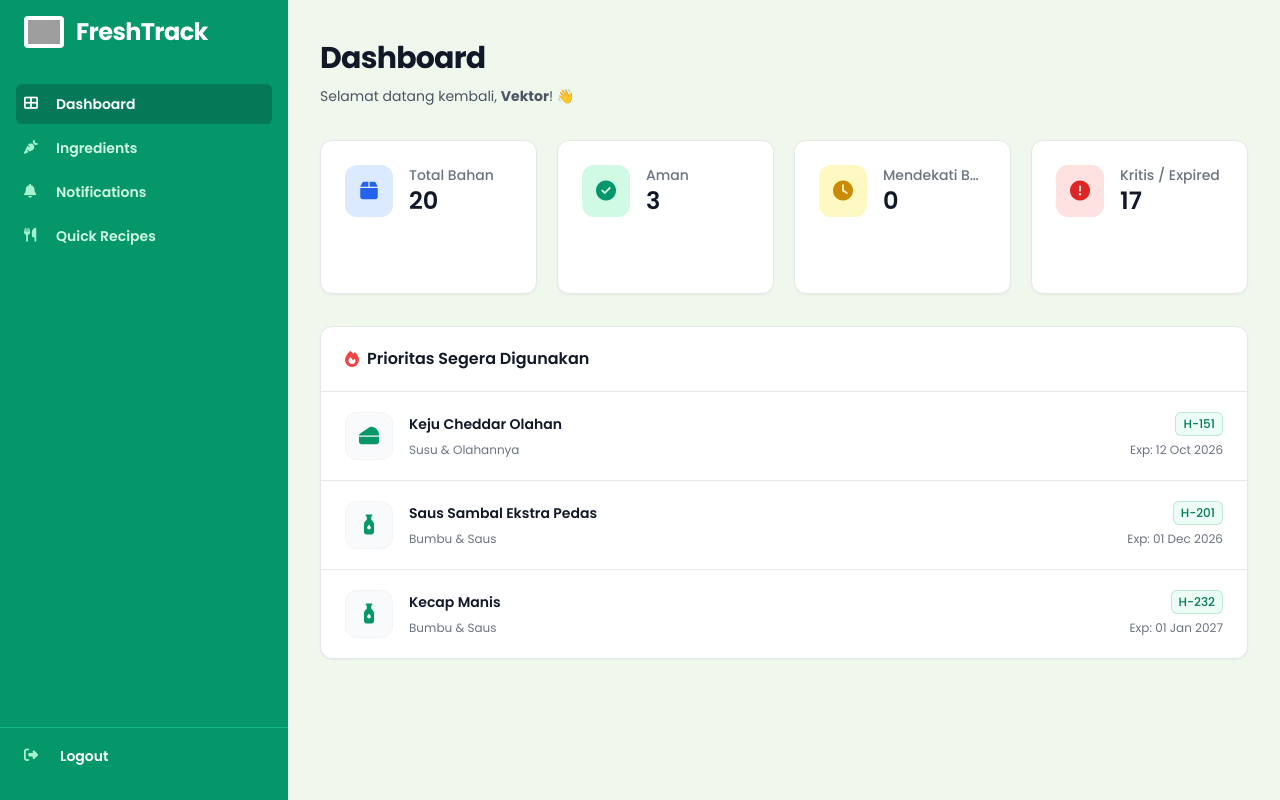
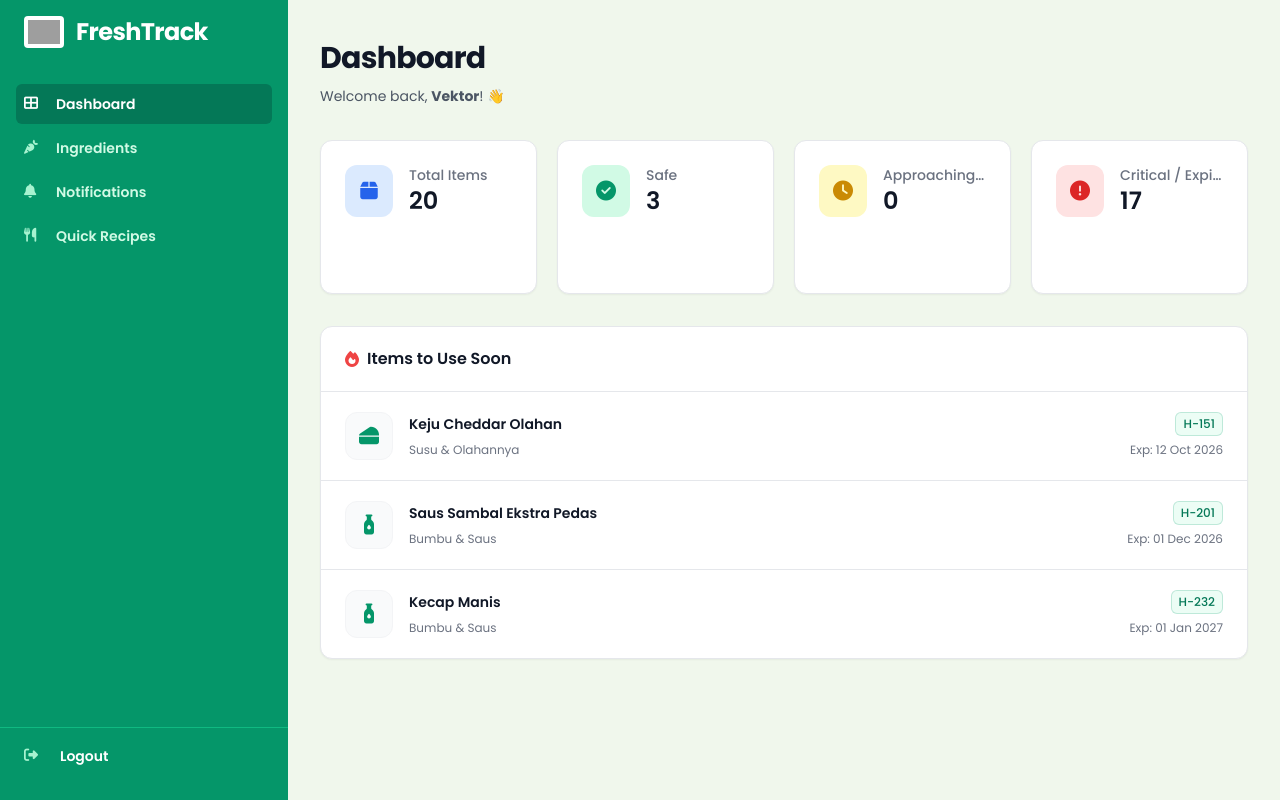
Before and after one commit to vektor-glitch/FreshTrack, a PHP site: page /pages/dashboard.php in a window 1280 px wide. Run offline with PHP 8.4, Linux system fonts and the light colour scheme; a user stored in the database is signed in; data comes from the database, SQL or seed files in the repository; some libraries are stand-ins or nearby versions; grey boxes are pictures that could not be loaded.

Commit message:
revisi kesekian kalinya

```diff
--- a/auth/login.php
+++ b/auth/login.php
@@ -14,7 +14,7 @@ if ($_SERVER['REQUEST_METHOD'] === 'POST') {
     $password = $_POST['password'] ?? '';
 
     if (empty($email) || empty($password)) {
-        $error = 'Email dan password wajib diisi.';
+        $error = 'Email and password are required.';
     } else {
         $stmt = $connection->prepare("SELECT id, username, password_hash FROM users WHERE email = ?");
         $stmt->bind_param("s", $email);
@@ -42,10 +42,10 @@ if ($_SERVER['REQUEST_METHOD'] === 'POST') {
                 header("Location: /Kuis-ResponsiPWD/FreshTrack/pages/dashboard.php");
                 exit();
             } else {
-                $error = 'Password salah.';
+                $error = 'Incorrect password.';
             }
         } else {
-            $error = 'Email tidak ditemukan.';
+            $error = 'Email not found.';
         }
     }
 }
--- a/includes/auth_check.php
+++ b/includes/auth_check.php
@@ -23,24 +23,24 @@ if (!isset($_SESSION['user_id'])) {
             $expiry = new DateTime($user['remember_token_expiry']);
 
             if ($user['remember_token'] && hash_equals($user['remember_token'], $hashed_token) && $now < $expiry) {
-                // Token valid, loginkan pengguna secara otomatis
+                // Token valid, auto-login user
                 $_SESSION['user_id'] = $user_id;
                 $_SESSION['username'] = $user['username'];
             } else {
-                // Token tidak valid atau kedaluwarsa, hapus cookie
+                // Token invalid or expired, delete cookie
                 setcookie('remember_me', '', time() - 3600, "/");
-                header("Location: /Kuis-ResponsiPWD/FreshTrack/auth/login.php");
+                header("Location: /Kuis-ResponsiPWD/FreshTrack/index.php", true, 302);
                 exit();
             }
         } else {
-            // Pengguna tidak ditemukan, hapus cookie
+            // User not found, delete cookie
             setcookie('remember_me', '', time() - 3600, "/");
-            header("Location: /Kuis-ResponsiPWD/FreshTrack/auth/login.php");
+            header("Location: /Kuis-ResponsiPWD/FreshTrack/index.php", true, 302);
             exit();
         }
     } else {
-        // Tidak ada sesi dan tidak ada cookie, arahkan ke halaman login
-        header("Location: /Kuis-ResponsiPWD/FreshTrack/auth/login.php");
+        // No session and no cookie, redirect to index
+        header("Location: /Kuis-ResponsiPWD/FreshTrack/index.php", true, 302);
         exit();
     }
 }
--- a/includes/sidebar.php
+++ b/includes/sidebar.php
@@ -53,7 +53,7 @@ $base = '/Kuis-ResponsiPWD/FreshTrack';
             </li>
 
             <li class="-mx-6 mt-auto">
-              <a href="<?= $base ?>/auth/logout.php" onclick="return confirm('Yakin ingin logout?')" class="flex items-center gap-x-4 px-6 py-3 text-sm/6 font-semibold text-white hover:bg-emerald-700 transition-colors">
+              <a href="<?= $base ?>/auth/logout.php" onclick="return confirm('Are you sure you want to logout?')" class="flex items-center gap-x-4 px-6 py-3 text-sm/6 font-semibold text-white hover:bg-emerald-700 transition-colors">
                 <i class="fas fa-sign-out-alt size-5 pt-1 text-emerald-200"></i>
                 <span aria-hidden="true">Logout</span>
               </a>
@@ -103,7 +103,7 @@ $base = '/Kuis-ResponsiPWD/FreshTrack';
           </ul>
         </li>
         <li class="-mx-6 mt-auto border-t border-emerald-500">
-          <a href="<?= $base ?>/auth/logout.php" onclick="return confirm('Yakin ingin logout?')" class="flex items-center gap-x-4 px-6 py-4 text-sm/6 font-semibold text-white hover:bg-emerald-700 transition-colors">
+          <a href="<?= $base ?>/auth/logout.php" onclick="return confirm('Are you sure you want to logout?')" class="flex items-center gap-x-4 px-6 py-4 text-sm/6 font-semibold text-white hover:bg-emerald-700 transition-colors">
             <i class="fas fa-sign-out-alt size-5 pt-0.5 text-emerald-200 group-hover:text-white"></i>
             <span aria-hidden="true">Logout</span>
           </a>
@@ -120,7 +120,7 @@ $base = '/Kuis-ResponsiPWD/FreshTrack';
     <i class="fas fa-bars text-xl"></i>
   </button>
   <div class="flex-1 text-sm/6 font-semibold text-white tracking-wide"><?= htmlspecialchars($page_title ?? 'FreshTrack') ?></div>
-  <a href="<?= $base ?>/auth/logout.php" onclick="return confirm('Yakin ingin logout?')">
+  <a href="<?= $base ?>/auth/logout.php" onclick="return confirm('Are you sure you want to logout?')">
     <span class="sr-only">Logout</span>
     <i class="fas fa-sign-out-alt text-emerald-100 hover:text-white text-lg"></i>
   </a>
--- a/pages/dashboard.php
+++ b/pages/dashboard.php
@@ -54,7 +54,7 @@ $priority = array_slice($priority, 0, 7);
 
         <div class="mb-8">
             <h1 class="text-3xl font-bold tracking-tight text-gray-900">Dashboard</h1>
-            <p class="mt-2 text-sm/6 text-gray-600">Selamat datang kembali, <strong><?= htmlspecialchars($username) ?></strong>! 👋</p>
+            <p class="mt-2 text-sm/6 text-gray-600">Welcome back, <strong><?= htmlspecialchars($username) ?></strong>! 👋</p>
         </div>
 
         <!-- Notification Banner -->
@@ -66,7 +66,7 @@ $priority = array_slice($priority, 0, 7);
             </div>
             <div class="ml-3">
               <p class="text-sm font-medium <?= $alerts[0]['days_left'] <= 1 ? 'text-red-800' : 'text-yellow-800' ?>">
-                ⚠️ Ada <strong><?= count($alerts) ?></strong> bahan makanan yang mendekati/melewati kedaluwarsa! Segera cek inventaris Anda.
+                ⚠️ There are <strong><?= count($alerts) ?></strong> items approaching or past expiration! Please check your inventory.
               </p>
             </div>
           </div>
@@ -80,7 +80,7 @@ $priority = array_slice($priority, 0, 7);
               <div class="absolute rounded-xl bg-blue-100 p-3">
                 <i class="fas fa-box text-blue-600 size-6 text-center text-xl"></i>
               </div>
-              <p class="ml-16 truncate text-sm font-medium text-gray-500">Total Bahan</p>
+              <p class="ml-16 truncate text-sm font-medium text-gray-500">Total Items</p>
             </dt>
             <dd class="ml-16 flex items-baseline pb-6 sm:pb-7">
               <p class="text-2xl font-semibold text-gray-900"><?= $total ?></p>
@@ -92,7 +92,7 @@ $priority = array_slice($priority, 0, 7);
               <div class="absolute rounded-xl bg-emerald-100 p-3">
                 <i class="fas fa-check-circle text-emerald-600 size-6 text-center text-xl"></i>
               </div>
-              <p class="ml-16 truncate text-sm font-medium text-gray-500">Aman</p>
+              <p class="ml-16 truncate text-sm font-medium text-gray-500">Safe</p>
             </dt>
             <dd class="ml-16 flex items-baseline pb-6 sm:pb-7">
               <p class="text-2xl font-semibold text-gray-900"><?= $safe ?></p>
@@ -104,7 +104,7 @@ $priority = array_slice($priority, 0, 7);
               <div class="absolute rounded-xl bg-yellow-100 p-3">
                 <i class="fas fa-clock text-yellow-600 size-6 text-center text-xl"></i>
               </div>
-              <p class="ml-16 truncate text-sm font-medium text-gray-500">Mendekati Batas</p>
+              <p class="ml-16 truncate text-sm font-medium text-gray-500">Approaching Expiration</p>
             </dt>
             <dd class="ml-16 flex items-baseline pb-6 sm:pb-7">
               <p class="text-2xl font-semibold text-gray-900"><?= $warning_count ?></p>
@@ -116,7 +116,7 @@ $priority = array_slice($priority, 0, 7);
               <div class="absolute rounded-xl bg-red-100 p-3">
                 <i class="fas fa-exclamation-circle text-red-600 size-6 text-center text-xl"></i>
               </div>
-              <p class="ml-16 truncate text-sm font-medium text-gray-500">Kritis / Expired</p>
+              <p class="ml-16 truncate text-sm font-medium text-gray-500">Critical / Expired</p>
             </dt>
             <dd class="ml-16 flex items-baseline pb-6 sm:pb-7">
               <p class="text-2xl font-semibold text-gray-900"><?= $critical ?></p>
@@ -128,14 +128,14 @@ $priority = array_slice($priority, 0, 7);
         <div class="bg-white shadow-sm border border-gray-200 sm:rounded-xl">
           <div class="border-b border-gray-200 px-4 py-5 sm:px-6 flex items-center gap-2">
             <i class="fas fa-fire text-red-500"></i>
-            <h3 class="text-base font-semibold text-gray-900">Prioritas Segera Digunakan</h3>
+            <h3 class="text-base font-semibold text-gray-900">Items to Use Soon</h3>
           </div>
 
           <?php if (empty($priority)): ?>
           <div class="text-center py-12">
             <i class="fas fa-leaf text-gray-300 text-4xl mb-3"></i>
-            <h3 class="text-sm font-semibold text-gray-900">Belum ada bahan makanan</h3>
-            <p class="mt-1 text-sm text-gray-500">Tambahkan bahan makanan pertama Anda di halaman Inventaris.</p>
+            <h3 class="text-sm font-semibold text-gray-900">No ingredients</h3>
+            <p class="mt-1 text-sm text-gray-500">Add your first ingredient on the Inventory page.</p>
           </div>
           <?php else: ?>
           <ul role="list" class="divide-y divide-gray-200">
--- a/pages/notification.php
+++ b/pages/notification.php
@@ -3,7 +3,7 @@ require_once __DIR__ . '/../includes/auth_check.php';
 include __DIR__ . '/../config/connection.php';
 
 $user_id = $_SESSION['user_id'];
-$page_title = 'Pengaturan Notifikasi';
+$page_title = 'Notification Settings';
 $success = '';
 
 // Handle form submit
@@ -14,7 +14,7 @@ if ($_SERVER['REQUEST_METHOD'] === 'POST') {
     $stmt = $connection->prepare("UPDATE users SET reminder_day = ?, updated_at = NOW() WHERE id = ?");
     $stmt->bind_param("is", $reminder_day, $user_id);
     if ($stmt->execute()) {
-        $success = 'Pengaturan notifikasi berhasil disimpan!';
+        $success = 'Notification settings saved successfully!';
     }
 }
 
@@ -31,7 +31,7 @@ $current = $stmt->get_result()->fetch_assoc()['reminder_day'] ?? 3;
       <div class="px-4 sm:px-6 lg:px-8 max-w-3xl mx-auto">
         <div class="mb-8">
             <h1 class="text-3xl font-bold tracking-tight text-gray-900"><i class="fas fa-bell text-emerald-600 mr-2"></i> Notifications</h1>
-            <p class="mt-2 text-sm text-gray-600">Kelola pengaturan pengingat Anda untuk mencegah pemborosan makanan.</p>
+            <p class="mt-2 text-sm text-gray-600">Manage your reminder settings to prevent food waste.</p>
         </div>
 
         <?php if ($success): ?>
--- a/pages/recipe.php
+++ b/pages/recipe.php
@@ -2,7 +2,7 @@
 include __DIR__ . '/../config/connection.php';
 include __DIR__ . '/../includes/auth_check.php';
 
-$page_title = 'Resep Dadakan';
+$page_title = 'Quick Recipes';
 
 // Ambil semua resep beserta bahan-bahannya dari database
 $recipes = $connection->query("SELECT * FROM recipe ORDER BY created_at DESC")->fetch_all(MYSQLI_ASSOC);
@@ -23,7 +23,7 @@ unset($recipe);
       <div class="px-4 sm:px-6 lg:px-8 max-w-7xl mx-auto">
         <div class="mb-8">
             <h1 class="text-3xl font-bold tracking-tight text-gray-900"><i class="fas fa-utensils text-emerald-600 mr-2"></i> Quick Recipes</h1>
-            <p class="mt-2 text-sm text-gray-600">Inspirasi resep cepat untuk menggunakan bahan yang mendekati kedaluwarsa.</p>
+            <p class="mt-2 text-sm text-gray-600">Quick recipe inspiration to use ingredients approaching expiration.</p>
         </div>
 
         <?php if (empty($recipes)): ?>
```
Also changed, not shown: auth/logout.php (+8 -4 lines), auth/register.php (+6 -6 lines), pages/inventories.php (+18 -18 lines), 1 other file.
